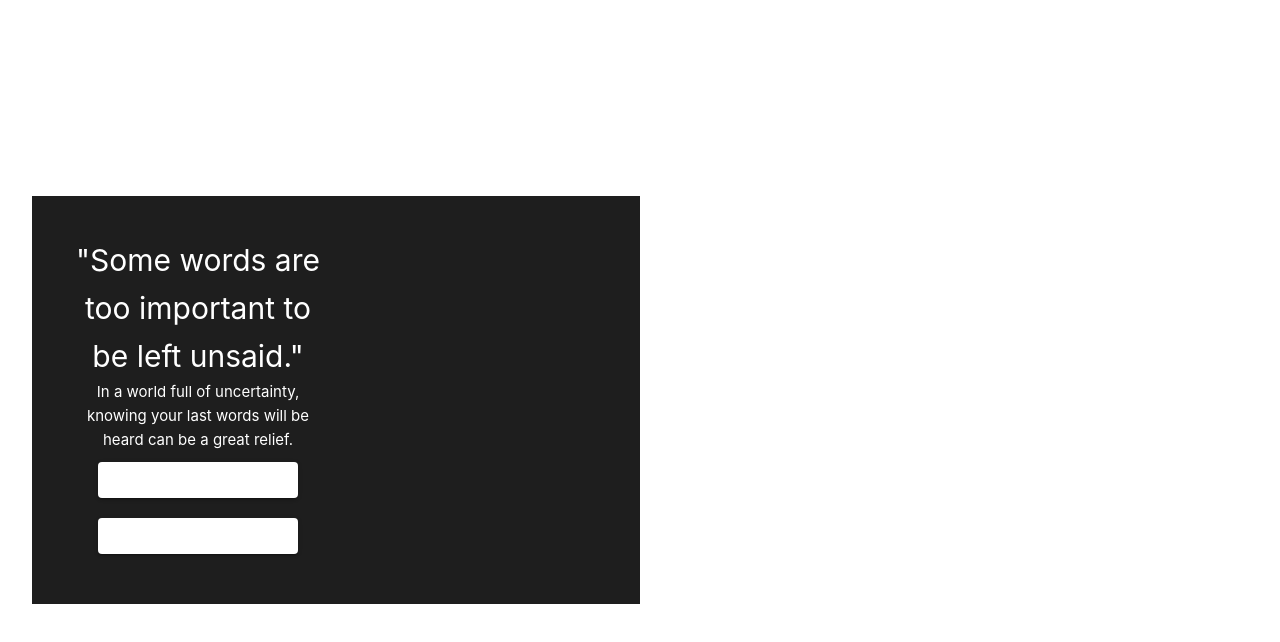
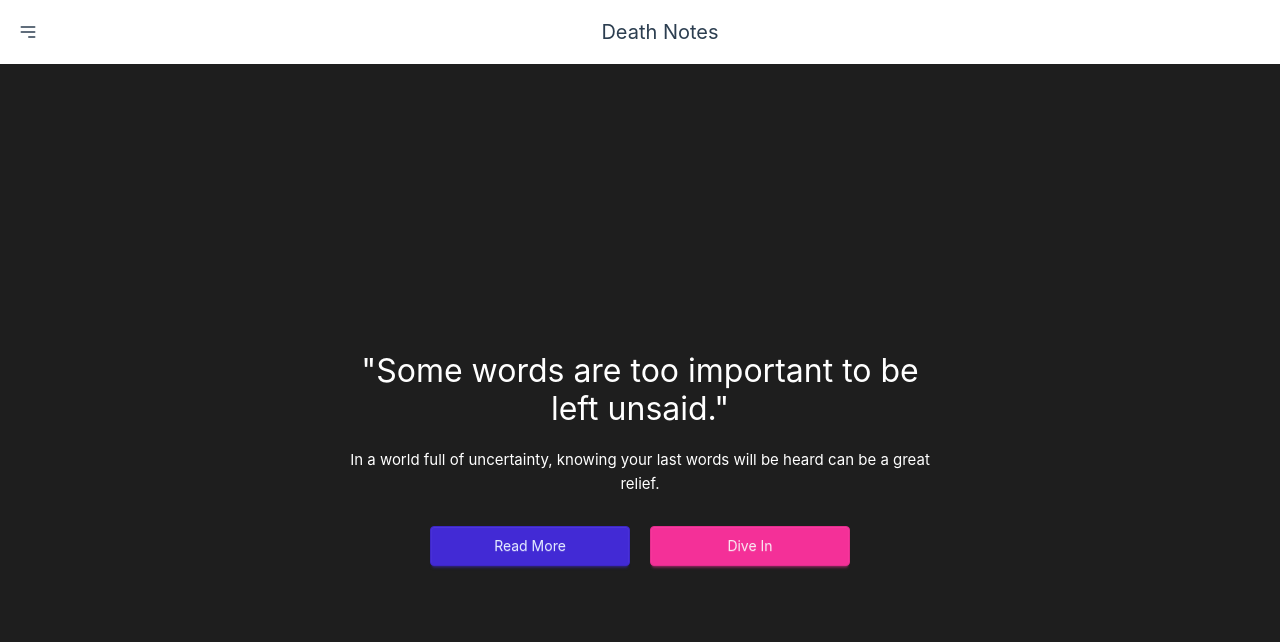
Before and after one commit to siddydutta/death-notes-app, a Vue app: page / in a window 1280 px wide. Shown: the top 642 px of the page. Built offline with nearby package versions, Linux system fonts and the light colour scheme; the HTML template or start-up script is replaced by a standard one.

Commit message:
Install DaisyUI + Create AppBar

```diff
--- a/src/api/http.ts
+++ b/src/api/http.ts
@@ -26,7 +26,6 @@ api.interceptors.response.use(
     if (error.response.status === 401 && !originalRequest._retry) {
       originalRequest._retry = true
       try {
-        console.log('Refreshing token...')
         await authStore.refreshAccessToken()
         originalRequest.headers.Authorization = `Bearer ${authStore.accessToken}`
         return api(originalRequest)
--- a/src/assets/main.css
+++ b/src/assets/main.css
@@ -1,9 +1,17 @@
 @import './base.css';
+@import "tailwindcss";
+@plugin "daisyui";
+
+body {
+  margin: 0;
+  padding: 0;
+  width: 100%;
+}
 
 #app {
-  max-width: 1280px;
+  width: 100%;
   margin: 0 auto;
-  padding: 2rem;
+  /* padding: 2rem; */
   font-weight: normal;
 }
 
@@ -21,15 +29,15 @@ a,
   }
 }
 
-@media (min-width: 1024px) {
+@media (min-width: 1024x) {
   body {
     display: flex;
-    place-items: center;
+    justify-content: center;
   }
 
+
   #app {
-    display: grid;
-    grid-template-columns: 1fr 1fr;
-    padding: 0 2rem;
+    display: block;
+    padding: 0 0;
   }
 }
--- /dev/null
+++ b/src/components/AppBar.vue
@@ -0,0 +1,76 @@
+<template>
+  <div>
+    <div class="navbar bg-base-100">
+      <div class="flex-none">
+        <button class="btn btn-square btn-ghost" @click="toggleDrawer">
+          <svg xmlns="http://www.w3.org/2000/svg" class="h-5 w-5" fill="none" viewBox="0 0 24 24" stroke="currentColor">
+            <path stroke-linecap="round" stroke-linejoin="round" stroke-width="2" d="M4 6h16M4 12h16m-7 6h7" />
+          </svg>
+        </button>
+      </div>
+      <div class="flex-1 text-center">
+        <a class="normal-case text-xl custom-heading-color">Death Notes</a>
+      </div>
+      <div class="flex-none" v-if="user">
+        <div class="flex items-center space-x-2">
+          <span class="text-white">{{ user.first_name }} {{ user.last_name }}</span>
+          <button class="btn btn-square btn-ghost">
+            <svg xmlns="http://www.w3.org/2000/svg" class="h-5 w-5" fill="none" viewBox="0 0 24 24" stroke="currentColor">
+              <path stroke-linecap="round" stroke-linejoin="round" stroke-width="2" d="M5.121 17.804A7.5 7.5 0 1117.804 5.121 7.5 7.5 0 015.121 17.804z" />
+              <path stroke-linecap="round" stroke-linejoin="round" stroke-width="2" d="M12 12v.01" />
+              <path stroke-linecap="round" stroke-linejoin="round" stroke-width="2" d="M12 16v.01" />
+            </svg>
+          </button>
+        </div>
+      </div>
+    </div>
+
+    <div v-if="drawerOpen" class="drawer fixed h-full z-50">
+      <ul class="menu p-4 overflow-y-auto w-80 bg-base-100 text-base-content">
+        <li><a class="custom-heading-color" @click="navigateTo('/dashboard')">Dashboard</a></li>
+        <li><a class="custom-heading-color" @click="navigateTo('/finalwords')">Your Final Words</a></li>
+        <li><a class="custom-heading-color" @click="navigateTo('/timecapsules')">Your Time Capsules</a></li>
+        <li><a class="custom-heading-color" @click="navigateTo('/activitylog')">Activity Log</a></li>
+      </ul>
+    </div>
+  </div>
+</template>
+
+<script>
+import { useRouter } from 'vue-router'
+import { useAuthStore } from '@/stores/auth'
+
+export default {
+  name: 'AppBar',
+  data() {
+    return {
+      drawerOpen: false,
+    };
+  },
+  setup() {
+    const router = useRouter()
+    const authStore = useAuthStore()
+    const user = authStore.user
+
+    const navigateTo = (path) => {
+      router.push(path)
+    }
+
+    return {
+      navigateTo,
+      user,
+    }
+  },
+  methods: {
+    toggleDrawer() {
+      this.drawerOpen = !this.drawerOpen;
+    },
+  },
+};
+</script>
+
+<style scoped>
+.custom-heading-color {
+  color: var(--color-heading);
+}
+</style>
--- a/src/main.ts
+++ b/src/main.ts
@@ -2,18 +2,13 @@ import './assets/main.css'
 
 import { createApp } from 'vue'
 import { createPinia } from 'pinia'
-import { createVuetify } from 'vuetify'
-import 'vuetify/styles'
 import '@mdi/font/css/materialdesignicons.css'
 
 import App from './App.vue'
 import router from './router'
 
-const vuetify = createVuetify()
-
 const app = createApp(App)
 app.use(createPinia())
 app.use(router)
-app.use(vuetify)
 
 app.mount('#app')
--- a/src/router/index.ts
+++ b/src/router/index.ts
@@ -3,6 +3,10 @@ import { useAuthStore } from '../stores/auth'
 import Home from '@/views/Home.vue'
 import Callback from '@/views/Callback.vue'
 import Dashboard from '@/views/Dashboard.vue'
+import Demo from '@/views/Demo.vue'
+import FinalWords from '@/views/FinalWords.vue'
+import TimeCapsules from '@/views/TimeCapsules.vue'
+import ActivityLog from '@/views/ActivityLog.vue'
 
 const router = createRouter({
   history: createWebHistory(import.meta.env.BASE_URL),
@@ -14,6 +18,21 @@ const router = createRouter({
       component: Dashboard,
       meta: { requiresAuth: true },
     },
+    {
+      path: '/finalwords',
+      component: FinalWords,
+      meta: { requiresAuth: true },
+    },
+    {
+      path: '/timecapsules',
+      component: TimeCapsules,
+      meta: { requiresAuth: true },
+    },
+    {
+      path: '/activitylog',
+      component: ActivityLog,
+      meta: { requiresAuth: true },
+    }
   ],
 })
 
--- /dev/null
+++ b/src/views/ActivityLog.vue
@@ -0,0 +1,25 @@
+<template>
+    <div>
+      <AppBar />
+      <div class="home-container flex flex-col items-center justify-center min-h-screen bg-gray-900 text-white">
+        <div class="w-full md:w-1/2 text-center">
+          <h1 class="quote text-3xl mb-4">Activity Log</h1>
+        </div>
+      </div>
+    </div>
+  </template>
+
+<script>
+import AppBar from '@/components/AppBar.vue';
+
+export default {
+    name: 'Demo',
+    components: {
+        AppBar
+    }
+}
+</script>
+
+<style scoped>
+/* Add any styles if needed */
+</style>
--- a/src/views/Dashboard.vue
+++ b/src/views/Dashboard.vue
@@ -1,45 +1,37 @@
 <template>
-  <v-app>
-    <!-- Main Content -->
-    <v-main class="d-flex align-center justify-center">
-      <v-container class="text-center">
-        <h2 class="text-h5 font-weight-bold">
-          You have written {{ homeStats?.total.FINAL_WORD }} messages and created
-          {{ homeStats?.total.TIME_CAPSULE }} time capsules so far.
-        </h2>
-        <p class="text-subtitle-1">
-          <strong>Last Check-In Date:</strong>{{ homeStats?.last_checkin }}
-        </p>
-        <p>
-          {{ homeStats?.delivered.FINAL_WORD }} Final Words delivered.<br />{{
-            homeStats?.delivered.TIME_CAPSULE
-          }}
-          Time Capsules delivered.
-        </p>
-
-        <v-row justify="center" class="mt-5">
-          <v-col cols="12" sm="6">
-            <v-btn block color="grey-darken-2" variant="flat" size="large">
-              Write Final Words
-            </v-btn>
-          </v-col>
-          <v-col cols="12" sm="6">
-            <v-btn block color="grey-darken-2" variant="flat" size="large">
-              Create Time Capsule
-            </v-btn>
-          </v-col>
-        </v-row>
-      </v-container>
-    </v-main>
-  </v-app>
+  <div>
+    <AppBar />
+    <div class="home-container flex flex-col items-center justify-center min-h-screen bg-gray-900 text-white">
+      <div class="w-full md:w-1/2 text-center">
+        <h2 class="text-2xl font-bold mb-4">
+        You have written {{ homeStats?.total.FINAL_WORD }} messages and created
+        {{ homeStats?.total.TIME_CAPSULE }} time capsules so far.
+      </h2>
+      <p class="text-lg mb-4">
+        <strong>Last Check-In Date:</strong> {{ homeStats?.last_checkin }}
+      </p>
+      <p class="mb-4">
+        {{ homeStats?.delivered.FINAL_WORD }} Final Words delivered.<br />
+        {{ homeStats?.delivered.TIME_CAPSULE }} Time Capsules delivered.
+      </p>
+      <div class="flex justify-center mt-5 space-x-4">
+        <button class="btn btn-primary" @click="writeFinalWords">Write Final Words</button>
+        <button class="btn btn-secondary" @click="createTimeCapsule">Create Time Capsule</button>
+      </div>
+      </div>
+    </div>
+  </div>
 </template>
 
 <script setup lang="ts">
+import { ref, onMounted } from 'vue'
+import { useRouter } from 'vue-router'
+import { getUserHome } from '@/api/user'
 import type { HomeStats } from '@/types/HomeStats'
-import { ref, onMounted } from 'vue'
-import { getUserHome } from '@/api/user'
+import AppBar from '@/components/AppBar.vue'
 
 const homeStats = ref<HomeStats | null>(null)
+const router = useRouter()
 
 const fetchData = async () => {
   try {
@@ -49,15 +41,21 @@ const fetchData = async () => {
   }
 }
 
+const writeFinalWords = () => {
+  router.push('/write-final-words')
+}
+
+const createTimeCapsule = () => {
+  router.push('/create-time-capsule')
+}
+
 onMounted(() => {
   fetchData()
 })
 </script>
 
 <style scoped>
-.v-main {
-  background-color: #1e1e1e;
-  color: white;
+.min-h-screen {
   min-height: 100vh;
 }
 </style>
--- /dev/null
+++ b/src/views/FinalWords.vue
@@ -0,0 +1,25 @@
+<template>
+  <div>
+    <AppBar />
+    <div class="home-container flex flex-col items-center justify-center min-h-screen bg-gray-900 text-white">
+      <div class="w-full md:w-1/2 text-center">
+        <h1 class="quote text-3xl mb-4">Final Words</h1>
+      </div>
+    </div>
+  </div>
+</template>
+
+<script>
+import AppBar from '@/components/AppBar.vue';
+
+export default {
+    name: 'Demo',
+    components: {
+        AppBar
+    }
+}
+</script>
+
+<style scoped>
+/* Add any styles if needed */
+</style>
--- a/src/views/Home.vue
+++ b/src/views/Home.vue
@@ -1,23 +1,25 @@
 <template>
-  <v-container class="home-container">
-    <v-row>
-      <v-col cols="12" md="6">
-        <h1 class="quote">"Some words are too important to be left unsaid."</h1>
-        <p class="description">
+  <div>
+    <AppBar />
+    <div class="home-container flex flex-col items-center justify-center min-h-screen bg-gray-900 text-white">
+      <div class="w-full md:w-1/2 text-center">
+        <h1 class="quote text-3xl mb-4">"Some words are too important to be left unsaid."</h1>
+        <p class="description mb-4">
           In a world full of uncertainty, knowing your last words will be heard can be a great
           relief.
         </p>
-        <v-btn class="read-more" @click="navigateTo('/read-more')">Read More</v-btn>
-        <v-btn class="login-btn" @click="loginUser">Dive In</v-btn>
-      </v-col>
-    </v-row>
-  </v-container>
+        <button class="btn btn-primary m-2" @click="navigateTo('/read-more')">Read More</button>
+        <button class="btn btn-secondary m-2" @click="loginUser">Dive In</button>
+      </div>
+    </div>
+  </div>
 </template>
 
 <script setup>
 import { useAuthStore } from '@/stores/auth'
 import { useRouter } from 'vue-router'
 import { getLoginRedirect } from '@/api/auth'
+import AppBar from '@/components/AppBar.vue'
 
 const authStore = useAuthStore()
 const router = useRouter()
@@ -49,8 +51,17 @@ const navigateTo = (path) => {
   padding: 40px;
 }
 
-.read-more,
-.login-btn {
+.quote {
+  font-size: 2rem;
+  margin-bottom: 20px;
+}
+
+.description {
+  margin-bottom: 20px;
+}
+
+.btn-primary,
+.btn-secondary {
   margin: 10px;
   width: 200px;
 }
--- /dev/null
+++ b/src/views/TimeCapsules.vue
@@ -0,0 +1,25 @@
+<template>
+    <div>
+      <AppBar />
+      <div class="home-container flex flex-col items-center justify-center min-h-screen bg-gray-900 text-white">
+        <div class="w-full md:w-1/2 text-center">
+          <h1 class="quote text-3xl mb-4">Time Capsules</h1>
+        </div>
+      </div>
+    </div>
+  </template>
+
+<script>
+import AppBar from '@/components/AppBar.vue';
+
+export default {
+    name: 'Demo',
+    components: {
+        AppBar
+    }
+}
+</script>
+
+<style scoped>
+/* Add any styles if needed */
+</style>
--- a/vite.config.ts
+++ b/vite.config.ts
@@ -3,12 +3,14 @@ import { fileURLToPath, URL } from 'node:url'
 import { defineConfig } from 'vite'
 import vue from '@vitejs/plugin-vue'
 import vueDevTools from 'vite-plugin-vue-devtools'
+import tailwindcss from '@tailwindcss/vite';
 
 // https://vite.dev/config/
 export default defineConfig({
   plugins: [
     vue(),
     vueDevTools(),
+    tailwindcss(),
   ],
   resolve: {
     alias: {
```
Also changed, not shown: package.json (+15 -10 lines), 1 other file (tests, documents, lock files or other folders).
